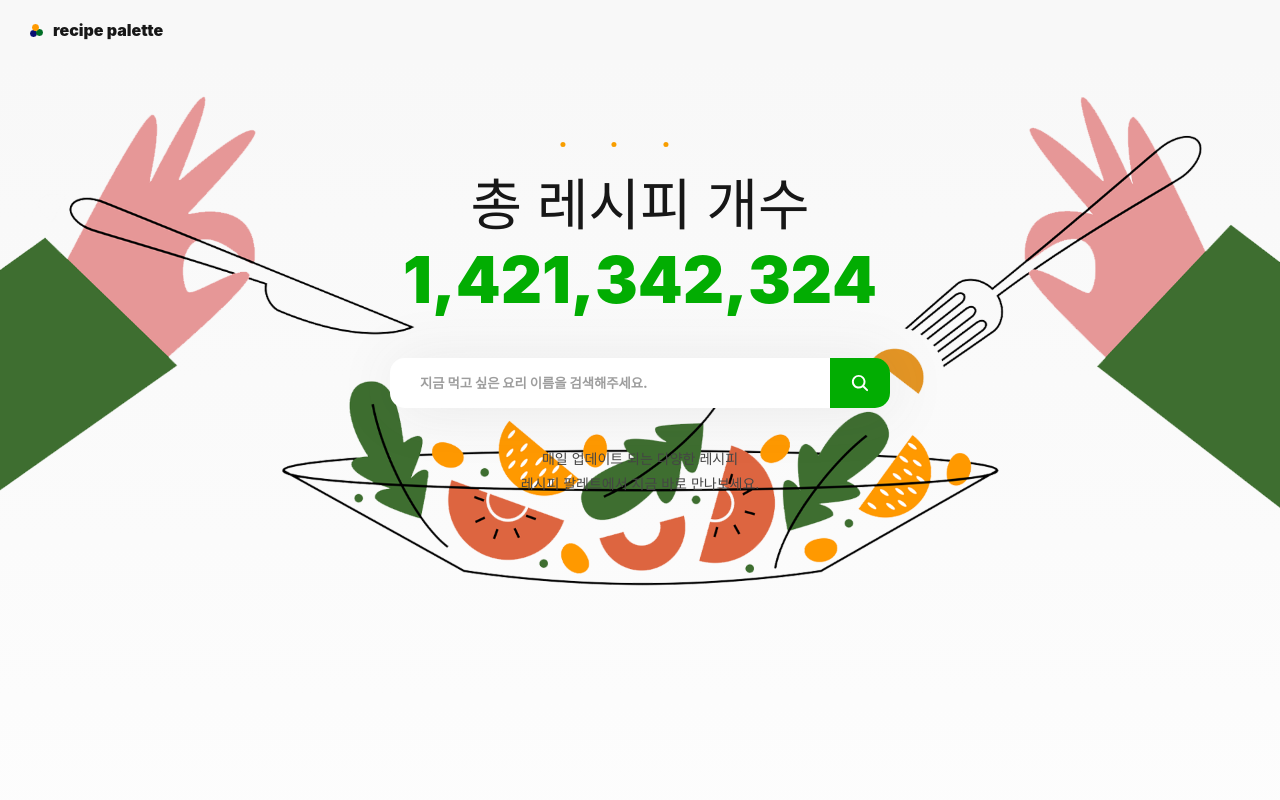
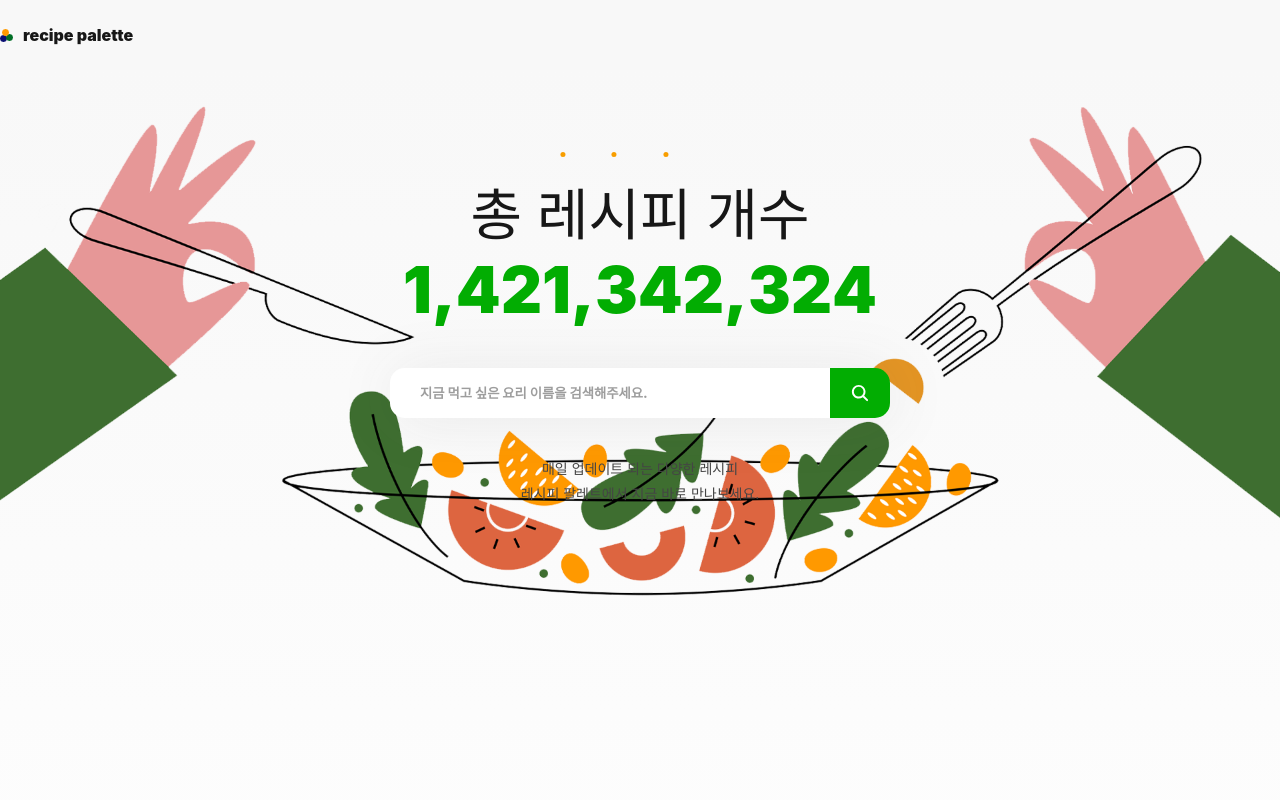
Before and after one commit to iepppop/recipe-palette, a Vue app: page / in a window 1280 px wide. Shown: the top 800 px of the page. Built offline with nearby package versions, Linux system fonts and the light colour scheme; no server answers; a web font is replaced by a local one.

Commit message:
design: css 간격 수정

```diff
--- a/src/components/Header.vue
+++ b/src/components/Header.vue
@@ -1,7 +1,7 @@
 <template>
-  <div class="header-wrap">
-    <div class="header">
-      <div class="logo">
+  <div class="header-wrap" :style="[this.$route.path === '/' ? {background:'#f8f8f8'}: {  background:'transparent'}]">
+    <div class="header" :style="[this.$route.path === '/' ? {background:'#f8f8f8'}: {  background:'transparent'}]">
+      <div class="logo" @click="this.$router.push('/')">
           <img src="/logo.png" />
           recipe palette
       </div>
@@ -17,9 +17,8 @@
   .header {
     display: flex;
     max-width:1400px;
-    padding:0 30px;
     margin:0 auto;
-    height: 60px;
+    height:70px;
     display: flex;
     align-items: center;
     justify-content: space-between;
@@ -30,6 +29,7 @@
       font-weight: 900;
       display: flex;
       align-items: center;
+      cursor: pointer;
 
       img{
           width:13px;
```
